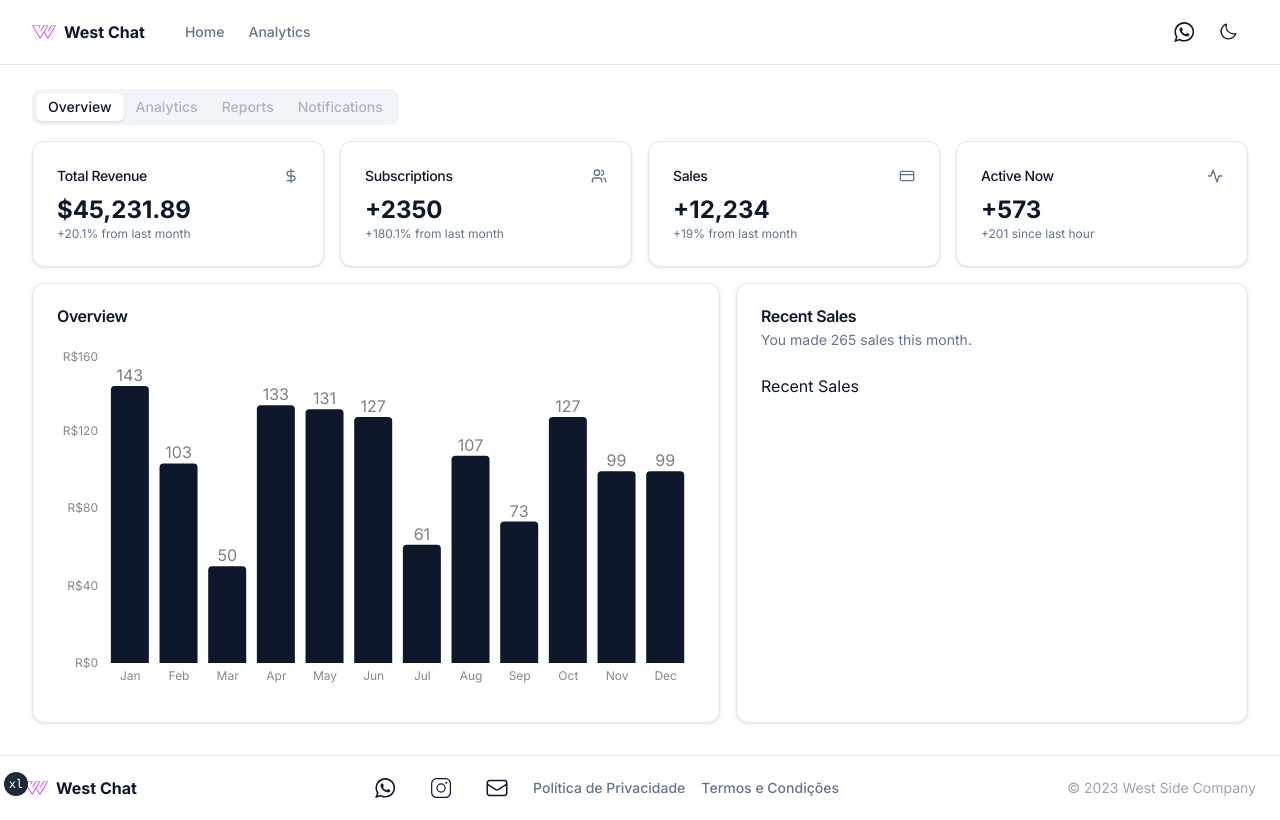
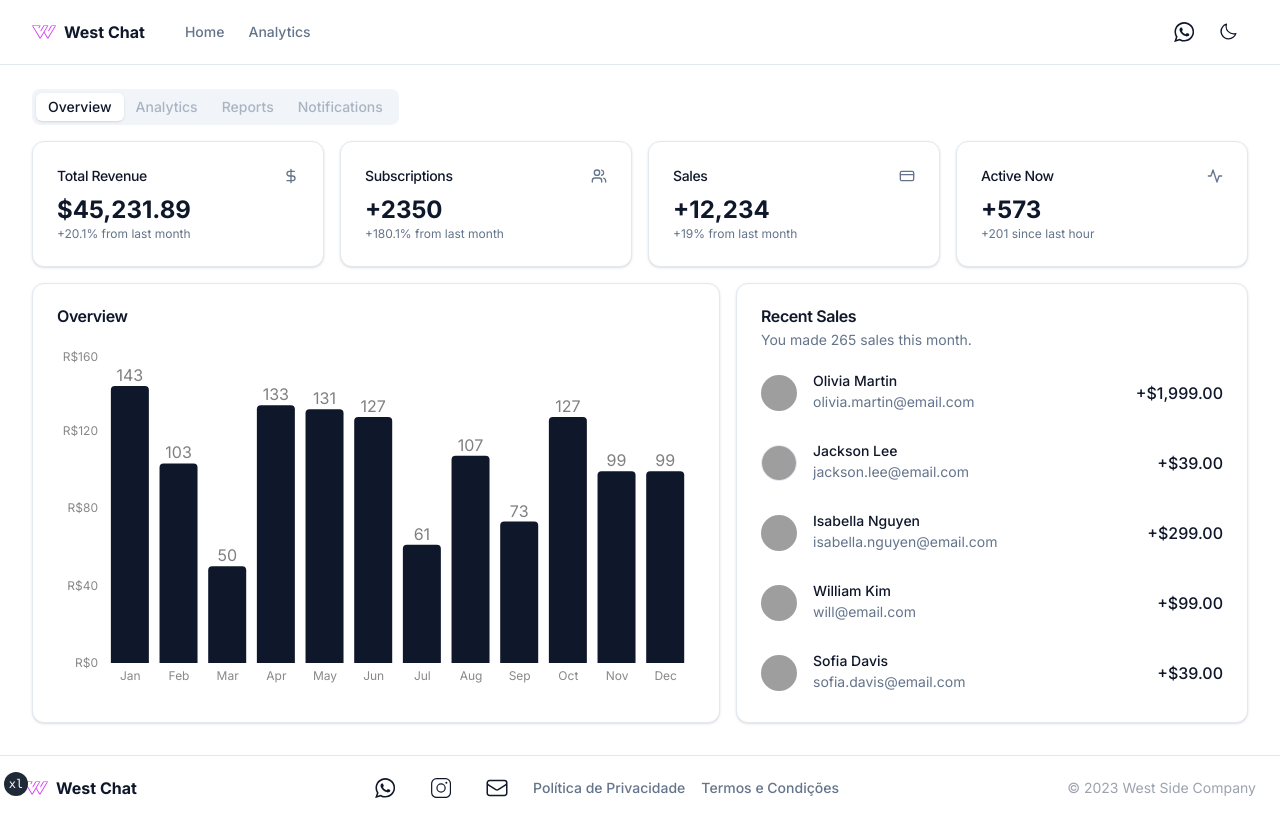
Before and after one commit to LucasHBG/Django-OLlama-Project, a Next.js app: page /auth/analytics in a window 1280 px wide. Built offline with nearby package versions, Linux system fonts and the light colour scheme; grey boxes are pictures that could not be loaded.

Commit message:
feat: added recent-sales component

```diff
--- a/app/(authenticated)/auth/analytics/page.tsx
+++ b/app/(authenticated)/auth/analytics/page.tsx
@@ -9,6 +9,7 @@ import {
 } from "@/components/ui/card"
 import { Tabs, TabsContent, TabsList, TabsTrigger } from "@/components/ui/tabs"
 import { Overview } from "@/components/overview"
+import { RecentSales } from "@/components/recent-sales"
 
 export const metadata: Metadata = {
     title: "Gráficos",
@@ -170,8 +171,7 @@ export default function AnalyticsPage() {
                                     </CardDescription>
                                 </CardHeader>
                                 <CardContent>
-                                    {/* <RecentSales /> */}
-                                    Recent Sales
+                                    <RecentSales />
                                 </CardContent>
                             </Card>
                         </div>
```
